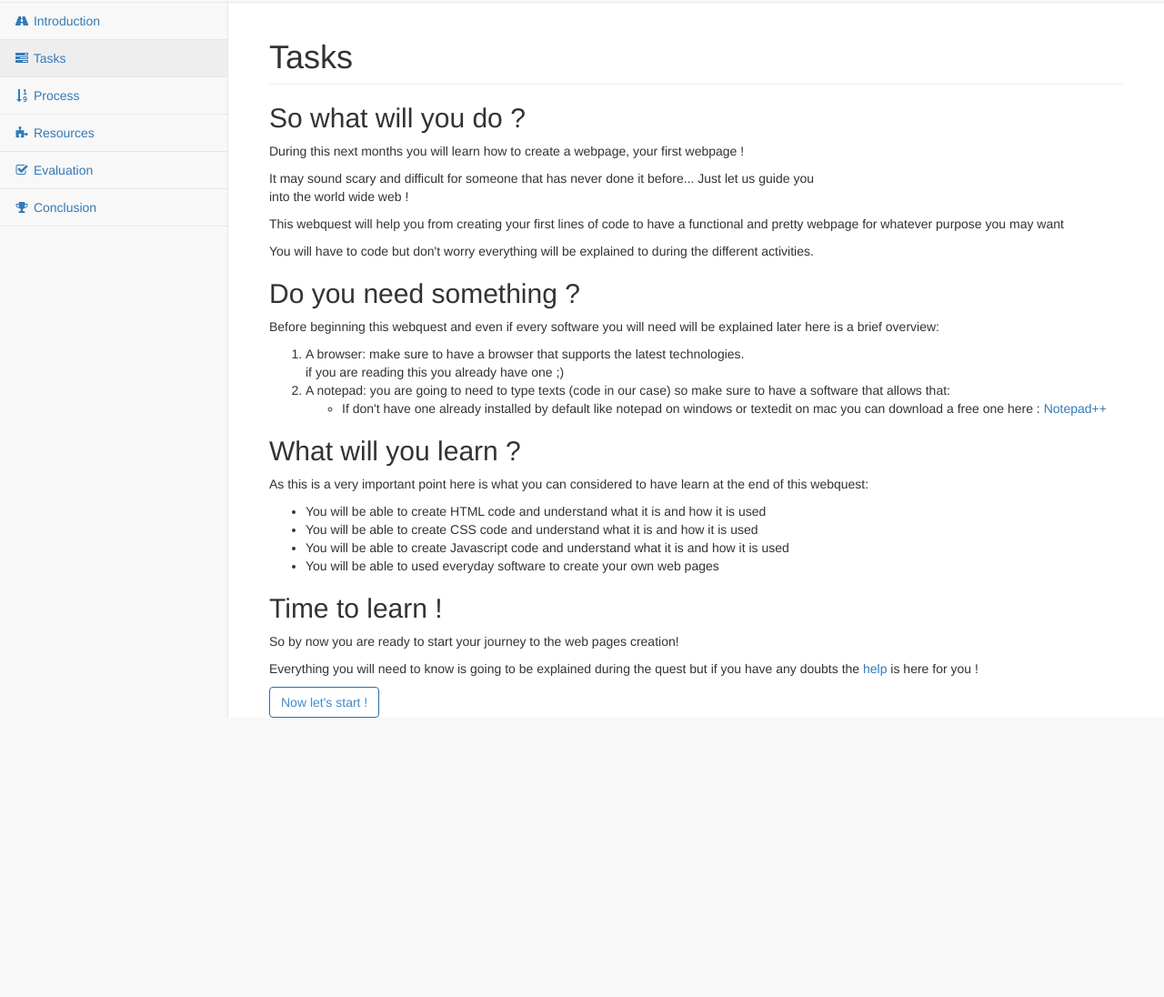
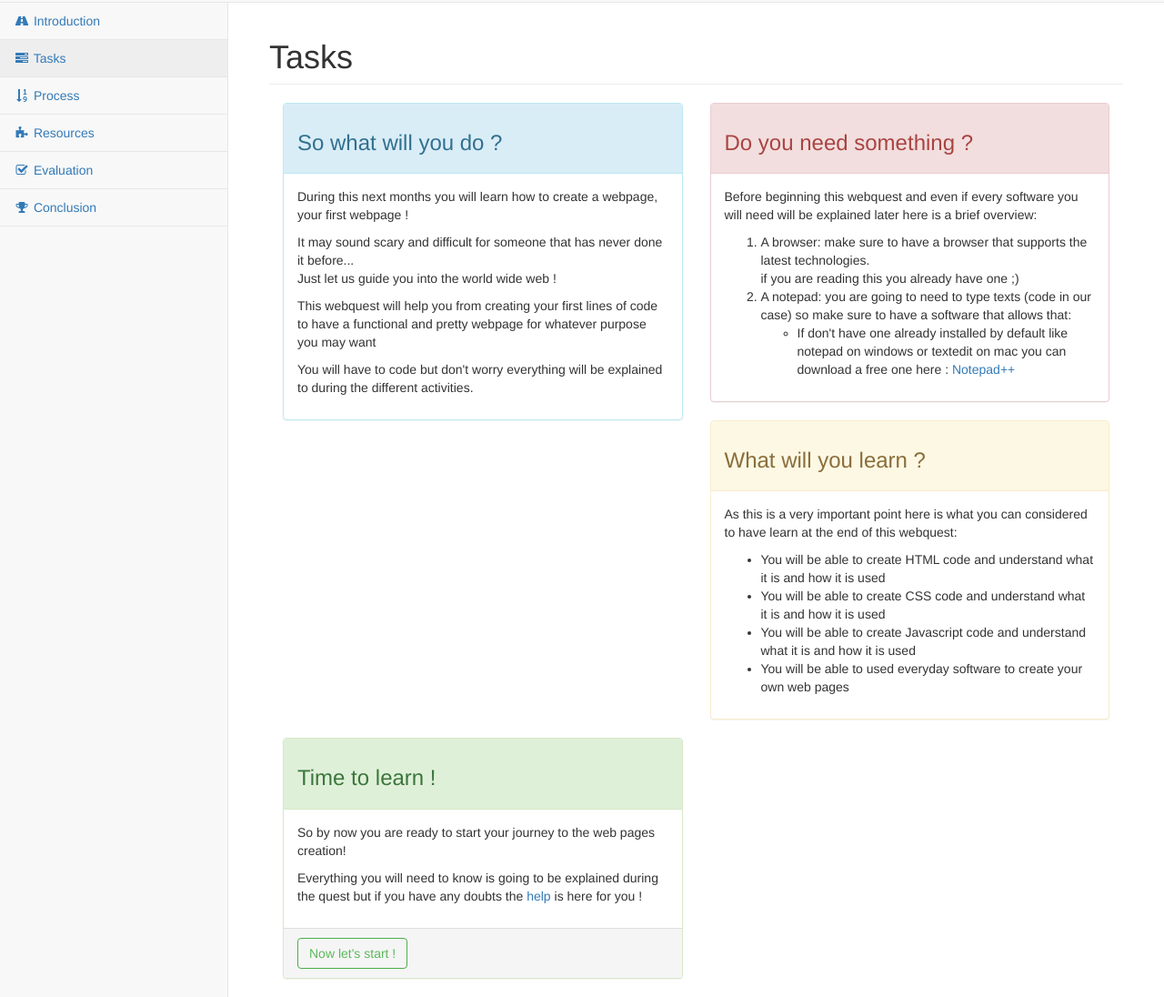
Before and after one commit to antoniocsoares/se-feup, a plain HTML site: page tasks.html in a window 1280 px wide. Shown: the part 48-1144 px from the top of the page at 91% size. Before the commit the page ends 837 px from the top, so only its background shows below. Drawn offline with Linux system fonts and the light colour scheme.

Commit message:
added colors

```diff
--- a/tasks.html
+++ b/tasks.html
@@ -106,14 +106,27 @@
                 <div class="row">
                     <div class="col-lg-12">
                         <h1 class="page-header">Tasks</h1>
-                        <h2>So what will you do ?</h2>
+                        <div class="col-lg-6">
+		                    <div class="panel panel-info">
+		                        <div class="panel-heading">
+		                            <h3>So what will you do ?</h3>
+		                        </div>
+		                        <div class="panel-body">
 		                        	<p>During this next months you will learn how to create a webpage, your first webpage !</p>
-                       	<p>It may sound scary and difficult for someone that has never done it before... Just let us guide you <br/>
-                       	into the world wide web !</p>
+			                       	<p>It may sound scary and difficult for someone that has never done it before... <br/>Just let us guide you	into the world wide web !</p>
 			                       	<p>This webquest will help you from creating your first lines of code to have a functional and pretty webpage for whatever purpose you may want</p>
 			                       	<p>You will have to code but don't worry everything will be explained to during the different activities.</p>
+			                    </div>
 
-                       	<h2>Do you need something ?</h2>
+		                    </div>
+		                </div>
+
+		                <div class="col-lg-6">
+		                    <div class="panel panel-danger">
+		                        <div class="panel-heading">
+		                            <h3>Do you need something ?</h3>
+		                        </div>
+		                        <div class="panel-body">
 		                        	<p>Before beginning this webquest and even if every software you will need will be explained later here is a brief overview:</p>
 			                    	<ol>
 			                    		<li>A browser: make sure to have a browser that supports the latest technologies.<br>if you are reading this you already have one ;) </li>
@@ -122,8 +135,16 @@
 			                    			<li>If don't have one already installed by default like notepad on windows or textedit on mac you can download a free one here : <a href="https://notepad-plus-plus.org/download/v6.9.1.html">Notepad++</a></li>
 			                    		</ul>
 			                    	</ol>
+		                    	</div>
+		                    </div>
+		                </div>
 
-                    	<h2>What will you learn ?</h2>
+                        <div class="col-lg-6">
+		                    <div class="panel panel-warning">
+		                        <div class="panel-heading">
+		                            <h3>What will you learn ?</h3>
+		                        </div>
+		                        <div class="panel-body">
 		                        	<p>As this is a very important point here is what you can considered to have learn at the end of this webquest:</p>
 			                    	<ul>
 			                    		<li>You will be able to create HTML code and understand what it is and how it is used</li>
@@ -131,11 +152,24 @@
 			                    		<li>You will be able to create Javascript code and understand what it is and how it is used</li>
 			                    		<li>You will be able to used everyday software to create your own web pages</li>
 			                   		</ul>
+		                    	</div>
+		                    </div>
+		                </div>
 
-                   		<h2>Time to learn !</h2>
+                   		<div class="col-lg-6">
+		                    <div class="panel panel-success">
+		                        <div class="panel-heading">
+		                            <h3>Time to learn !</h3>
+		                        </div>
+		                        <div class="panel-body">
 		                       		<p>So by now you are ready to start your journey to the web pages creation!</p>
 			                   		<p>Everything you will need to know is going to be explained during the quest but if you have any doubts the <a href="">help</a> is here for you !</p>
-						<a type="button" class="btn btn-outline btn-primary" href="chapter1.html">Now let's start !</a>
+								</div>
+		                    	<div class="panel-footer">
+		                			<a type="button" class="btn btn-outline btn-success" href="chapter1.html">Now let's start !</a>
+		                    	</div>
+		                    </div>
+		                </div>
 
                     </div>
                     <!-- /.col-lg-12 -->
```
Lines whose indentation alone changed are shown as unchanged.
